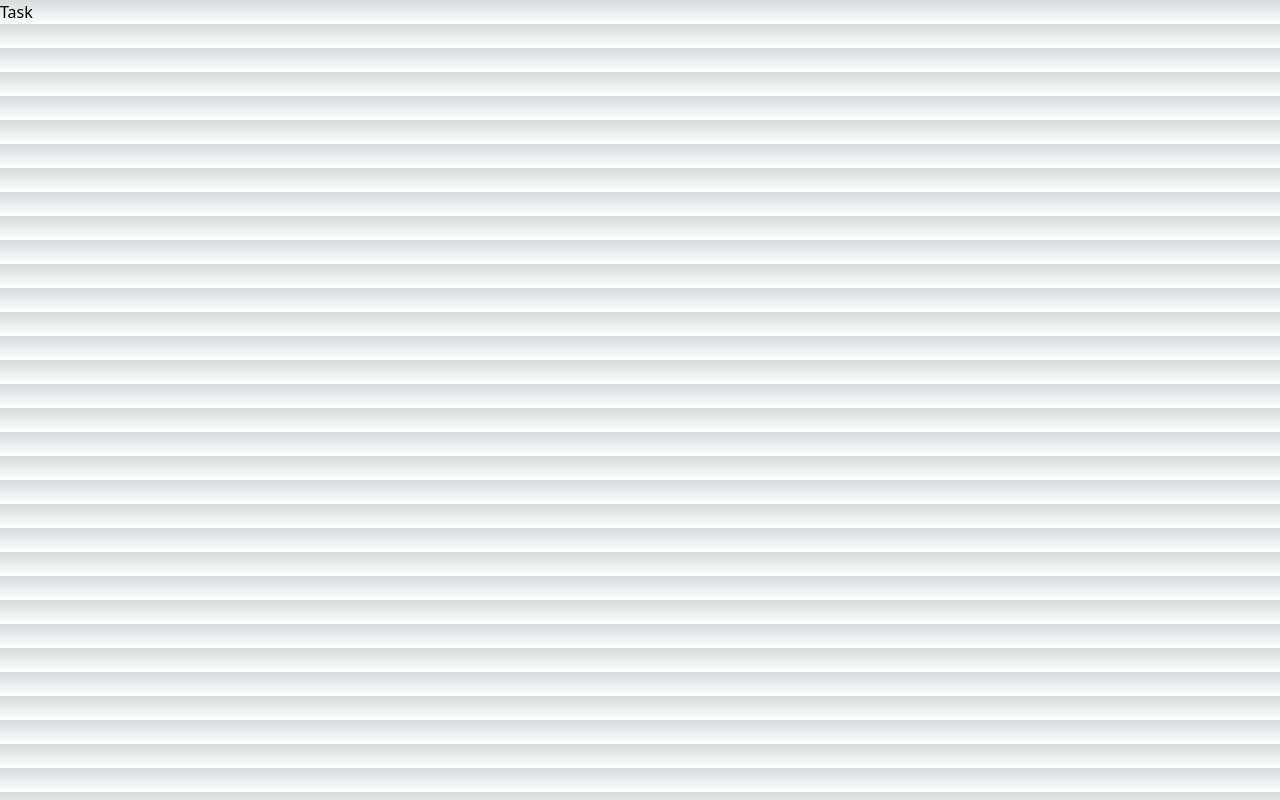
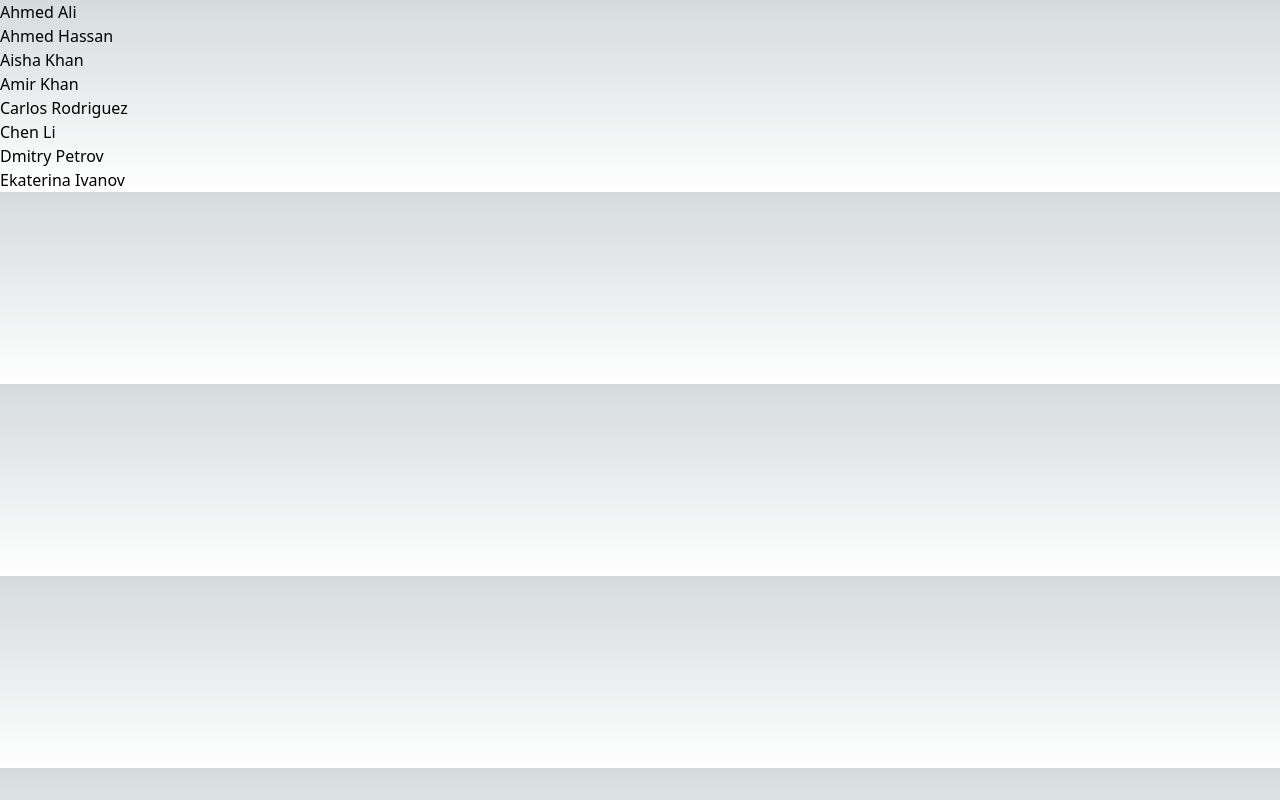
Before and after one commit to gorrion-io/winter-camp-2024, a Next.js app: page /task/1 in a window 1280 px wide. Built offline with nearby package versions, Linux system fonts and the light colour scheme.

Commit message:
feat: add react-query and set fetching data with it

```diff
--- a/package.json
+++ b/package.json
@@ -12,6 +12,7 @@
     "next": "13.5.6",
     "react": "^18",
     "react-dom": "^18",
+    "react-query": "^3.39.3",
     "yaml": "^2.3.4"
   },
   "devDependencies": {
--- a/pages/_app.tsx
+++ b/pages/_app.tsx
@@ -1,6 +1,13 @@
-import '@/styles/globals.css'
-import type { AppProps } from 'next/app'
+import "@/styles/globals.css";
+import type { AppProps } from "next/app";
+import { QueryClient, QueryClientProvider } from "react-query";
+
+const queryClient = new QueryClient();
 
 export default function App({ Component, pageProps }: AppProps) {
-  return <Component {...pageProps} />
+  return (
+    <QueryClientProvider client={queryClient}>
+      <Component {...pageProps} />
+    </QueryClientProvider>
+  );
 }
--- a/pages/task/[page].tsx
+++ b/pages/task/[page].tsx
@@ -3,6 +3,34 @@
  * @description Use tanstack/react-query or swr to fetch data from the endpoint. Prepare pagination.
  */
 
+import { CrewResponse } from "@/types/crewMember";
+import { useRouter } from "next/router";
+import { useQuery } from "react-query";
+
 export default function Task() {
-  return <div>Task</div>;
+  const router = useRouter();
+  const page = router.query.page;
+
+  const { data, isLoading, isError, error } = useQuery({
+    queryKey: ["crew", page],
+    queryFn: async (): Promise<CrewResponse> => {
+      const res = await fetch(`/api/crew?page=${page}`);
+      if (!res.ok) throw new Error("Something went wrong!");
+
+      return res.json();
+    },
+  });
+
+  if (isLoading) return <div>Loading...</div>;
+  if (isError) return <div>{`${error}`}</div>;
+
+  const crew = data!.paginatedCrewList;
+
+  return (
+    <div>
+      {crew.map((member, i) => (
+        <div key={i}>{member.fullName}</div>
+      ))}
+    </div>
+  );
 }
```
Also changed, not shown: 1 other file (tests, documents, lock files or other folders).
